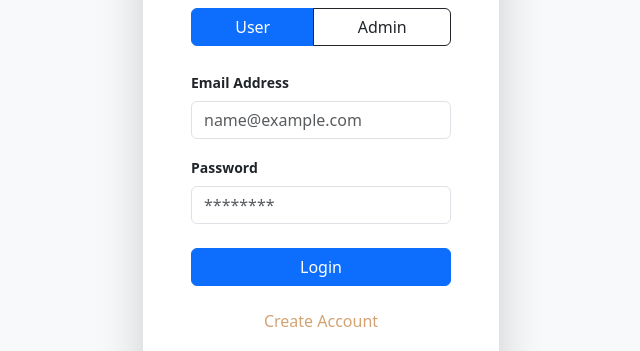
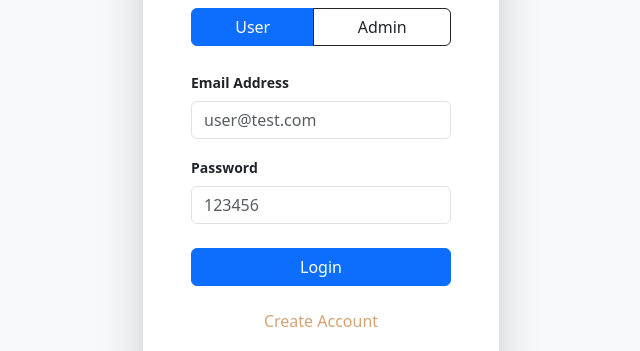
Before and after one commit to ZixxyFY/myPhotrography, a React (Vite) app in the folder vite-project/: page / in a window 1280 px wide. Both pictures are taken after a click on the button "Login". Shown: the part 272-623 px from the top of the page, without its empty margins (319-959 px from the left). Built offline with nearby package versions, Linux system fonts and the light colour scheme; the HTML template or start-up script is replaced by a standard one.

Commit message:
first commit

```diff
--- a/package.json
+++ b/package.json
@@ -1,6 +1,7 @@
 {
   "dependencies": {
     "@fortawesome/fontawesome-free": "^7.1.0",
-    "bootstrap": "^5.3.8"
+    "bootstrap": "^5.3.8",
+    "prop-types": "^15.8.1"
   }
 }
--- a/vite-project/index.html
+++ b/vite-project/index.html
@@ -15,6 +15,7 @@
 
     <!-- 3. FONTAWESOME (Fixes icons) -->
     <link href="https://cdnjs.cloudflare.com/ajax/libs/font-awesome/6.4.0/css/all.min.css" rel="stylesheet">
+
   </head>
   <body>
     <div id="root"></div>
--- a/vite-project/src/App.jsx
+++ b/vite-project/src/App.jsx
@@ -4,7 +4,7 @@ import Login from './Login';
 import Registration from './Registration';
 import './App.css';
 import 'bootstrap/dist/css/bootstrap.min.css';
-import '@fortawesome/fontawesome-free/css/all.min.css';
+// import '@fortawesome/fontawesome-free/css/all.min.css';
 
 class App extends Component {
   constructor(props) {
--- a/vite-project/src/Landing.jsx
+++ b/vite-project/src/Landing.jsx
@@ -1,5 +1,5 @@
 import React, { Component } from 'react';
-
+import PropTypes from 'prop-types';
 // Data Arrays
 const servicesData = [
   { icon: "fas fa-camera", title: "Portrait Photography", desc: "Professional headshots, family portraits, and creative modeling shoots." },
@@ -107,6 +107,75 @@ class Landing extends Component {
           </div>
         </section>
 
+        {/* --- START OF NEW CONTACT SECTION --- */}
+        <section id="contact" className="section-padding bg-light">
+          <div className="container">
+            <div className="text-center mb-5">
+              <h6 className="text-gold fw-bold text-uppercase">Get In Touch</h6>
+              <h2>Contact Me</h2>
+            </div>
+
+            <div className="row justify-content-center">
+              {/* Contact Info Column */}
+              <div className="col-lg-4 mb-4 mb-lg-0">
+                <div className="d-flex align-items-center mb-4">
+                  <div className="bg-white p-3 rounded-circle shadow-sm text-gold me-3">
+                    <i className="fas fa-envelope fa-lg"></i>
+                  </div>
+                  <div>
+                    <h5 className="mb-1">Email</h5>
+                    <p className="mb-0 text-muted small">hello@luminalens.com</p>
+                  </div>
+                </div>
+
+                <div className="d-flex align-items-center mb-4">
+                  <div className="bg-white p-3 rounded-circle shadow-sm text-gold me-3">
+                    <i className="fas fa-phone fa-lg"></i>
+                  </div>
+                  <div>
+                    <h5 className="mb-1">Phone</h5>
+                    <p className="mb-0 text-muted small">+1 (555) 123-4567</p>
+                  </div>
+                </div>
+
+                <div className="d-flex align-items-center">
+                  <div className="bg-white p-3 rounded-circle shadow-sm text-gold me-3">
+                    <i className="fas fa-map-marker-alt fa-lg"></i>
+                  </div>
+                  <div>
+                    <h5 className="mb-1">Location</h5>
+                    <p className="mb-0 text-muted small">123 Creative Studio, New York, NY</p>
+                  </div>
+                </div>
+              </div>
+
+              {/* Contact Form Column */}
+              <div className="col-lg-6">
+                <form className="bg-white p-4 shadow-sm rounded">
+                  <div className="row g-3">
+                    <div className="col-md-6">
+                      <input type="text" className="form-control" placeholder="Your Name" />
+                    </div>
+                    <div className="col-md-6">
+                      <input type="email" className="form-control" placeholder="Your Email" />
+                    </div>
+                    <div className="col-12">
+                      <input type="text" className="form-control" placeholder="Subject" />
+                    </div>
+                    <div className="col-12">
+                      <textarea className="form-control" rows="5" placeholder="Message"></textarea>
+                    </div>
+                    <div className="col-12">
+                      <button type="submit" className="btn btn-primary w-100">Send Message</button>
+                    </div>
+                  </div>
+                </form>
+              </div>
+            </div>
+          </div>
+        </section>
+        {/* --- END OF NEW CONTACT SECTION --- */}
+
         {/* Footer */}
         <footer className="py-5 bg-black text-center text-white-50">
           <p>&copy; 2026 Lumina Lens. All Rights Reserved.</p>
@@ -115,5 +184,7 @@ class Landing extends Component {
     );
   }
 }
-
+Landing.propTypes = {
+  onLoginClick: PropTypes.func.isRequired
+};
 export default Landing;
--- a/vite-project/src/Login.jsx
+++ b/vite-project/src/Login.jsx
@@ -1,10 +1,13 @@
 import React, { Component } from 'react';
-
+import PropTypes from 'prop-types';
 class Login extends Component {
   constructor(props) {
     super(props);
     this.state = {
-      role: 'user'
+      role: 'user',
+      email: '',      // Added state to store input
+      password: '',   // Added state to store input
+      error: ''       // To show error messages
     };
   }
 
@@ -12,8 +15,31 @@ class Login extends Component {
     this.setState({ role: newRole });
   }
 
+  // Updates state whenever user types
+  handleChange = (e) => {
+    this.setState({ [e.target.name]: e.target.value, error: '' });
+  }
+
+  // The "Hard Coded" Login Logic
+  handleSubmit = (e) => {
+    e.preventDefault();
+    const { email, password } = this.state;
+
+    // HARD CODED CREDENTIALS
+    // You can change these strings to whatever you want to test with
+    const validEmail = "user@test.com";
+    const validPass = "123456";
+
+    if (email === validEmail && password === validPass) {
+      alert("Login Successful!");
+      this.props.onBack(); // Navigate back to Home/Landing on success
+    } else {
+      this.setState({ error: "Invalid credentials! Try user@test.com / 123456" });
+    }
+  }
+
   render() {
-    const { role } = this.state;
+    const { role, email, password, error } = this.state;
     const { onBack, onRegisterClick } = this.props;
 
     return (
@@ -25,6 +51,8 @@ class Login extends Component {
                 <div className="card-body p-5">
                   <div className="text-center mb-4">
                     <h3 className="fw-bold mb-3">{role === 'user' ? 'Client Login' : 'Admin Portal'}</h3>
+
+                    {/* Role Toggles */}
                     <div className="btn-group w-100" role="group">
                       <button
                         className={`btn ${role === 'user' ? 'btn-primary' : 'btn-outline-primary'}`}
@@ -37,16 +65,35 @@ class Login extends Component {
                     </div>
                   </div>
 
-                  <form onSubmit={(e) => e.preventDefault()}>
+                  {/* Error Message Display */}
+                  {error && <div className="alert alert-danger text-center p-2 small">{error}</div>}
+
+                  <form onSubmit={this.handleSubmit}>
                     <div className="mb-3">
                       <label className="form-label small fw-bold">Email Address</label>
-                      <input type="email" className="form-control" placeholder="name@example.com" />
+                      <input
+                        type="email"
+                        name="email"
+                        className="form-control"
+                        placeholder="user@test.com"
+                        value={email}
+                        onChange={this.handleChange}
+                        required
+                      />
                     </div>
                     <div className="mb-4">
                       <label className="form-label small fw-bold">Password</label>
-                      <input type="password" className="form-control" placeholder="********" />
+                      <input
+                        type="password"
+                        name="password"
+                        className="form-control"
+                        placeholder="123456"
+                        value={password}
+                        onChange={this.handleChange}
+                        required
+                      />
                     </div>
-                    <button className={`btn w-100 mb-3 ${role === 'user' ? 'btn-primary' : 'btn-dark'}`}>
+                    <button type="submit" className={`btn w-100 mb-3 ${role === 'user' ? 'btn-primary' : 'btn-dark'}`}>
                       Login
                     </button>
                   </form>
@@ -69,5 +116,8 @@ class Login extends Component {
     );
   }
 }
-
+Login.propTypes = {
+  onBack: PropTypes.func.isRequired,
+  onRegisterClick: PropTypes.func.isRequired
+};
 export default Login;
--- a/vite-project/src/Registration.jsx
+++ b/vite-project/src/Registration.jsx
@@ -1,8 +1,32 @@
 import React, { Component } from 'react';
+import PropTypes from 'prop-types';
+class Registration extends Component {
+  constructor(props) {
+    super(props);
+    this.state = {
+      fullName: '',
+      email: '',
+      password: ''
+    };
+  }
 
-class Registration extends Component {
+  handleChange = (e) => {
+    this.setState({ [e.target.name]: e.target.value });
+  }
+
+  // Hard Coded Registration
+  handleSubmit = (e) => {
+    e.preventDefault();
+    // In a real app, you would send this.state data to a server here.
+    // For now, we just pretend it worked.
+
+    alert(`Account created for ${this.state.fullName}! Please Login.`);
+    this.props.onLoginClick(); // Redirect to Login page
+  }
+
   render() {
     const { onBack, onLoginClick } = this.props;
+    const { fullName, email, password } = this.state;
 
     return (
       <div className="d-flex align-items-center justify-content-center min-vh-100 bg-light" style={{paddingTop: '80px'}}>
@@ -13,20 +37,44 @@ class Registration extends Component {
                 <div className="card-body p-5">
                   <h3 className="fw-bold mb-3 text-center">Sign Up</h3>
 
-                  <form onSubmit={(e) => e.preventDefault()}>
+                  <form onSubmit={this.handleSubmit}>
                     <div className="mb-3">
                       <label className="form-label small fw-bold">Full Name</label>
-                      <input type="text" className="form-control" placeholder="John Doe" />
+                      <input
+                        type="text"
+                        name="fullName"
+                        className="form-control"
+                        placeholder="John Doe"
+                        value={fullName}
+                        onChange={this.handleChange}
+                        required
+                      />
                     </div>
                     <div className="mb-3">
                       <label className="form-label small fw-bold">Email Address</label>
-                      <input type="email" className="form-control" placeholder="name@example.com" />
+                      <input
+                        type="email"
+                        name="email"
+                        className="form-control"
+                        placeholder="name@example.com"
+                        value={email}
+                        onChange={this.handleChange}
+                        required
+                      />
                     </div>
                     <div className="mb-4">
                       <label className="form-label small fw-bold">Password</label>
-                      <input type="password" className="form-control" placeholder="Create Password" />
+                      <input
+                        type="password"
+                        name="password"
+                        className="form-control"
+                        placeholder="Create Password"
+                        value={password}
+                        onChange={this.handleChange}
+                        required
+                      />
                     </div>
-                    <button className="btn btn-primary w-100 mb-3">
+                    <button type="submit" className="btn btn-primary w-100 mb-3">
                       Register
                     </button>
                   </form>
@@ -49,5 +97,8 @@ class Registration extends Component {
     );
   }
 }
-
+Registration.propTypes = {
+  onBack: PropTypes.func.isRequired,
+  onLoginClick: PropTypes.func.isRequired
+};
 export default Registration;
```
Also changed, not shown: 1 other file (tests, documents, lock files or other folders).
